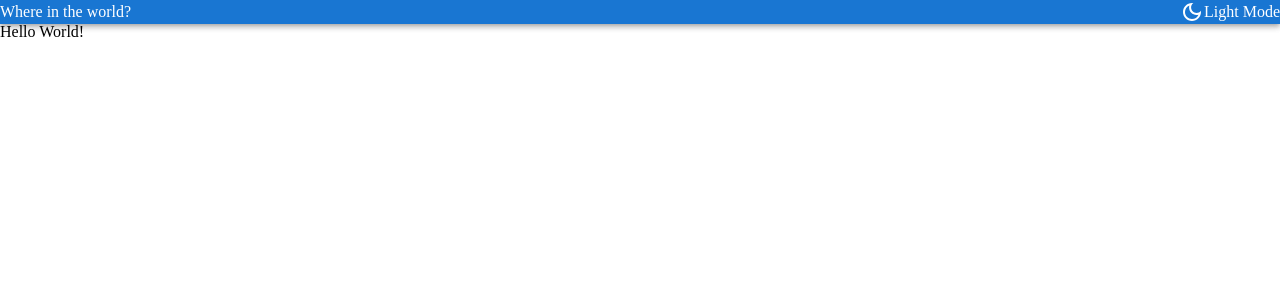
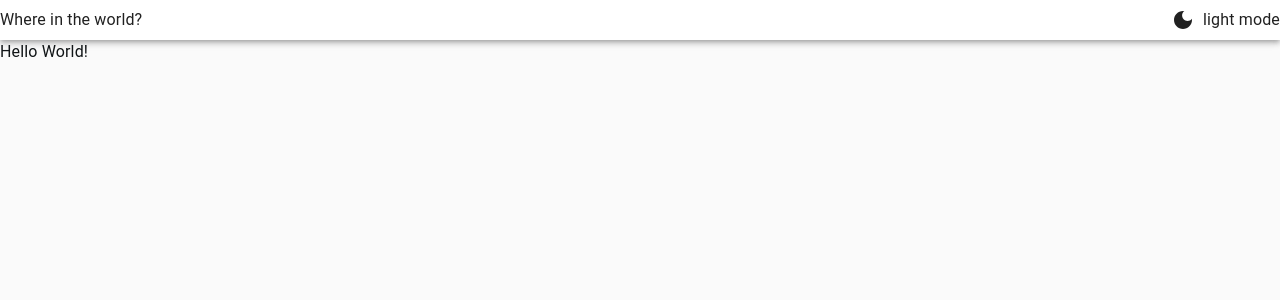
Before and after one commit to AlirezaEttehadi/alibaba-ettehadi-front, a Next.js app: page / in a window 1280 px wide. Shown: the top 300 px of the page. Built offline with nearby package versions, Linux system fonts and the light colour scheme.

Commit message:
add themecontext and themehelper

```diff
--- /dev/null
+++ b/contexts/ColorContext.js
@@ -0,0 +1,3 @@
+import { createContext } from "react";
+
+export const ColorContext = createContext({});
--- /dev/null
+++ b/helper/themeHelper.js
@@ -0,0 +1,31 @@
+import { createTheme } from "@mui/material";
+
+export const lightTheme = createTheme({
+  palette: {
+    mode: "light",
+    text: {
+      primary: "hsl(200, 15%, 8%)",
+    },
+    background: {
+      default: "hsl(0, 0%, 98%)",
+    },
+    primary: {
+      main: "hsl(0, 0%, 100%)",
+    },
+  },
+});
+
+export const darkTheme = createTheme({
+  palette: {
+    mode: "dark",
+    text: {
+      primary: "hsl(0, 0%, 100%)",
+    },
+    background: {
+      default: "hsl(207, 26%, 17%)",
+    },
+    primary: {
+      main: "hsl(209, 23%, 22%)",
+    },
+  },
+});
--- a/layout/Header.js
+++ b/layout/Header.js
@@ -1,27 +1,34 @@
-import { useState } from "react";
+import { useContext } from "react";
+
 import AppBar from "@mui/material/AppBar";
 import Box from "@mui/material/Box";
 import DarkModeIcon from "@mui/icons-material/DarkMode";
 import DarkModeOutlinedIcon from "@mui/icons-material/DarkModeOutlined";
+import { useTheme } from "@emotion/react";
+import { IconButton } from "@mui/material";
+
+import { ColorContext } from "../contexts/ColorContext";
 
 export default function Header() {
-  const [darkMode, setDarkMode] = useState(false);
+  const colorMode = useContext(ColorContext);
+  const theme = useTheme();
   return (
     <AppBar position="static">
       <Box display="flex" justifyContent="space-between" alignItems="center">
         <span>Where in the world?</span>
         <Box display="flex" alignItems="center">
-          {darkMode ? (
-            <>
+          <IconButton
+            sx={{ ml: 1 }}
+            onClick={colorMode.toggleColorMode}
+            color="inherit"
+          >
+            {theme.palette.mode === "dark" ? (
+              <DarkModeOutlinedIcon />
+            ) : (
               <DarkModeIcon />
-              <span>Dark Mode</span>
-            </>
-          ) : (
-            <>
-              <DarkModeOutlinedIcon />
-              <span>Light Mode</span>
-            </>
-          )}
+            )}
+          </IconButton>
+          {theme.palette.mode} mode
         </Box>
       </Box>
     </AppBar>
--- a/pages/_app.js
+++ b/pages/_app.js
@@ -1,11 +1,39 @@
+import { useState, useMemo } from "react";
+
+import { ThemeProvider } from "@mui/material";
+import CssBaseline from "@mui/material/CssBaseline";
+import { createTheme } from "@mui/system";
+
+import { lightTheme, darkTheme } from "../helper/themeHelper";
 import Layout from "../layout";
-import "../style/reset.scss";
+import { ColorContext } from "../contexts/ColorContext";
 
 function MyApp({ Component, pageProps }) {
+  const [mode, setMode] = useState("light");
+
+  const colorMode = useMemo(
+    () => ({
+      toggleColorMode: () => {
+        setMode((prevMode) => (prevMode === "light" ? "dark" : "light"));
+      },
+    }),
+    []
+  );
+
+  const theme = useMemo(
+    () => createTheme(mode === "light" ? lightTheme : darkTheme),
+    [mode]
+  );
+
   return (
-    <Layout>
-      <Component {...pageProps} />
-    </Layout>
+    <ColorContext.Provider value={colorMode}>
+      <ThemeProvider theme={theme}>
+        <CssBaseline />
+        <Layout>
+          <Component {...pageProps} />
+        </Layout>
+      </ThemeProvider>
+    </ColorContext.Provider>
   );
 }
 
--- a/style/reset.scss
+++ /dev/null
@@ -1,107 +0,0 @@
-*,
-*:before,
-*:after {
-  box-sizing: border-box;
-}
-
-html,
-body,
-div,
-span,
-object,
-iframe,
-figure,
-h1,
-h2,
-h3,
-h4,
-h5,
-h6,
-p,
-blockquote,
-pre,
-a,
-code,
-em,
-img,
-small,
-strike,
-strong,
-sub,
-sup,
-tt,
-b,
-u,
-i,
-ol,
-ul,
-li,
-fieldset,
-form,
-label,
-table,
-caption,
-tbody,
-tfoot,
-thead,
-tr,
-th,
-td,
-main,
-canvas,
-embed,
-footer,
-header,
-nav,
-section,
-video {
-  margin: 0;
-  padding: 0;
-  border: 0;
-  font-size: 100%;
-  font: inherit;
-  vertical-align: baseline;
-  text-rendering: optimizeLegibility;
-  -webkit-font-smoothing: antialiased;
-  text-size-adjust: none;
-}
-
-footer,
-header,
-nav,
-section,
-main {
-  display: block;
-}
-
-body {
-  line-height: 1;
-}
-
-ol,
-ul {
-  list-style: none;
-}
-
-blockquote,
-q {
-  quotes: none;
-}
-
-blockquote:before,
-blockquote:after,
-q:before,
-q:after {
-  content: "";
-  content: none;
-}
-
-table {
-  border-collapse: collapse;
-  border-spacing: 0;
-}
-
-input {
-  -webkit-appearance: none;
-  border-radius: 0;
-}
```
